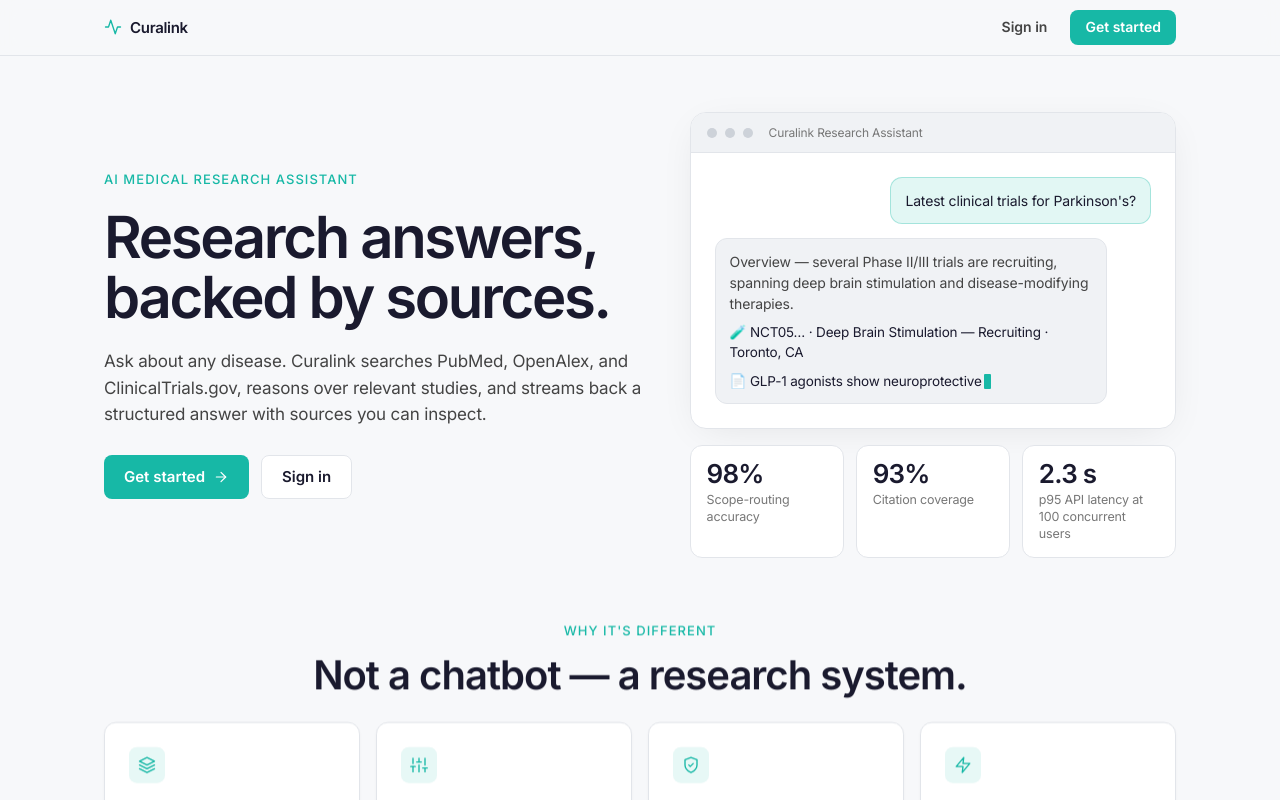
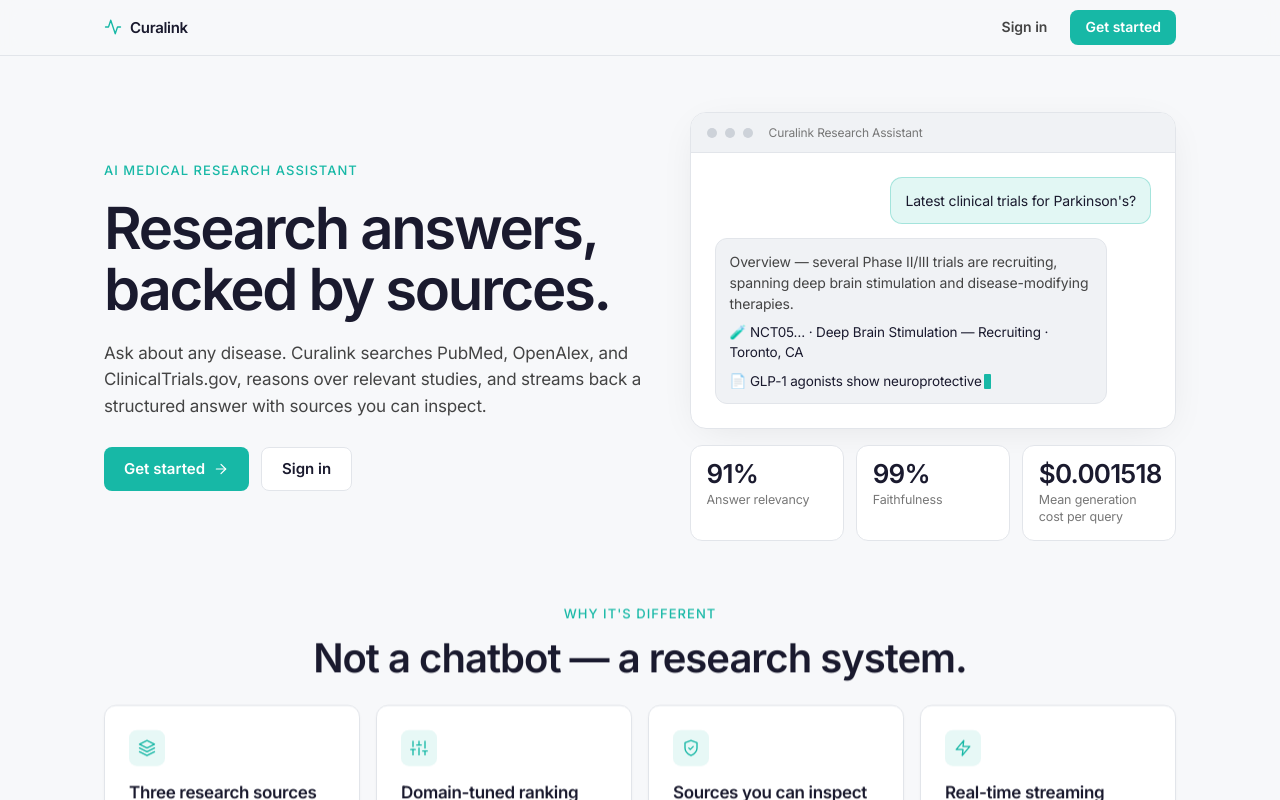
Before and after one commit to VIVPM/curalink-medical-assistant, a React (Vite) app in the folder frontend/: page / in a window 1280 px wide. Built offline with nearby package versions, Linux system fonts and the light colour scheme; no server answers.

Commit message:
feat(landing): show eval relevancy, faithfulness, and cost
Replace the hero metrics with 91% answer relevancy, 99% faithfulness,
and $0.001518 mean generation cost per query.

```diff
--- a/frontend/src/components/LandingPage.jsx
+++ b/frontend/src/components/LandingPage.jsx
@@ -23,9 +23,9 @@ const features = [
 ];
 
 const metrics = [
-  { value: "98%", label: "Scope-routing accuracy" },
-  { value: "93%", label: "Citation coverage" },
-  { value: "2.3 s", label: "p95 API latency at 100 concurrent users" },
+  { value: "91%", label: "Answer relevancy" },
+  { value: "99%", label: "Faithfulness" },
+  { value: "$0.001518", label: "Mean generation cost per query" },
 ];
 
 const steps = [
```
Also changed, not shown: 1 other file (tests, documents, lock files or other folders).
